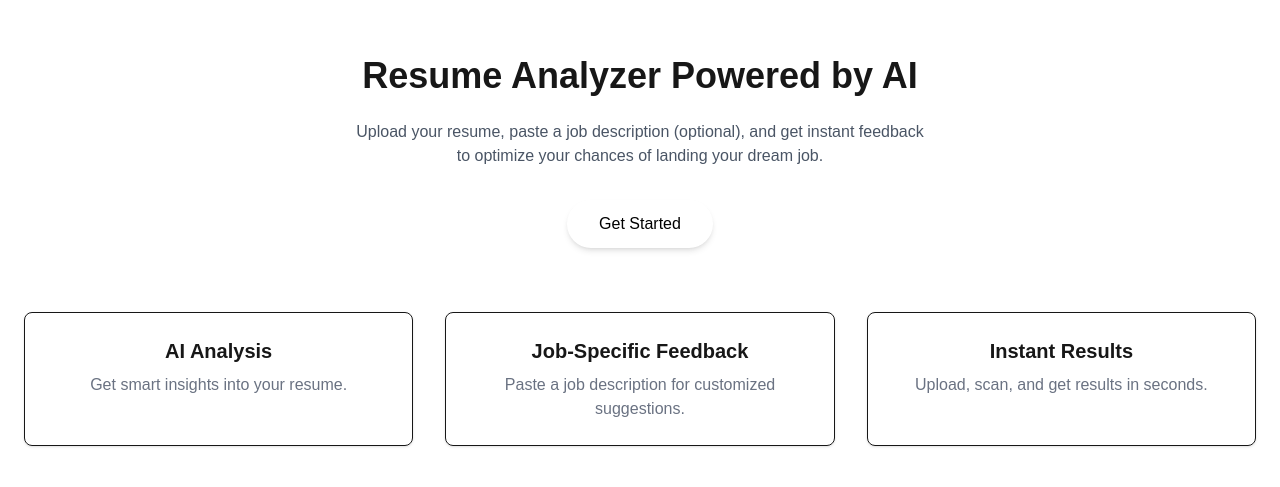
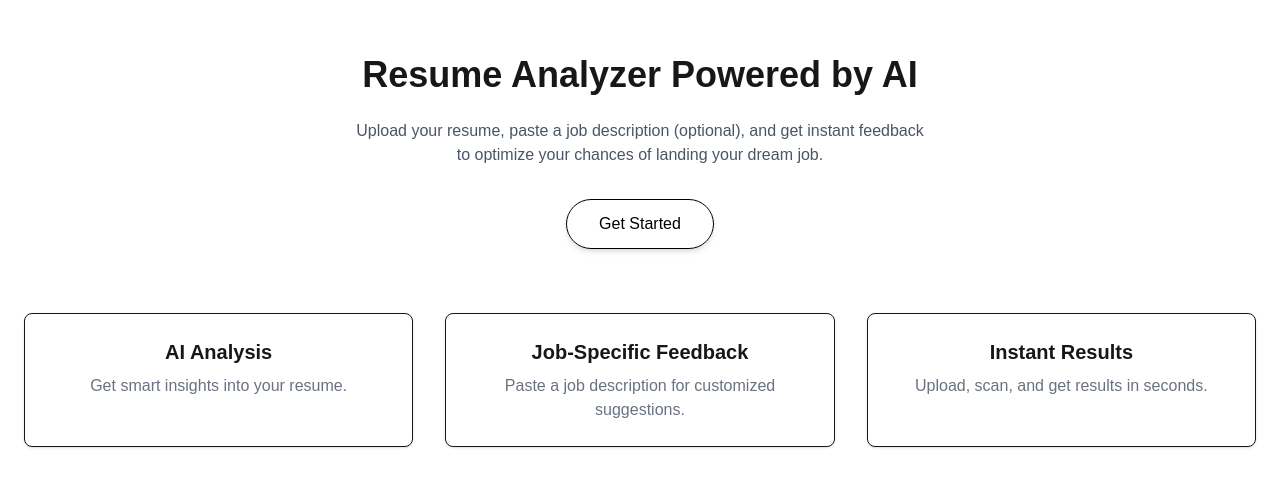
Before and after one commit to Jafarscript/resume-analyzer, a Next.js app: page / in a window 1280 px wide. Shown: the part 149-636 px from the top of the page. Built offline with nearby package versions, Linux system fonts and the light colour scheme.

Commit message:
feat: add background color

```diff
--- a/components/LandingPage.tsx
+++ b/components/LandingPage.tsx
@@ -2,7 +2,7 @@ import Link from "next/link";
 
 export default function Home() {
   return (
-    <main className="flex flex-col items-center justify-center min-h-screen px-6 text-center">
+    <main className="flex flex-col items-center pt-20 lg:pt-0 justify-center min-h-screen px-6 text-center bg-white">
       <h1 className="text-4xl font-bold mb-6">
         Resume Analyzer Powered by AI
       </h1>
@@ -10,7 +10,7 @@ export default function Home() {
         Upload your resume, paste a job description (optional), and get instant feedback to optimize your chances of landing your dream job.
       </p>
       <Link href="/resume">
-        <button className="bg-primary text-black cursor-pointer rounded-full px-8 py-3 shadow-md hover:bg-primary-dark">
+        <button className="text-black border cursor-pointer rounded-full px-8 py-3 shadow-md">
           Get Started
         </button>
       </Link>
@@ -27,7 +27,7 @@ export default function Home() {
 
 function FeatureCard({ title, description }: { title: string; description: string }) {
   return (
-    <div className="border p-6 rounded-lg shadow-sm">
+    <div className="border p-6 rounded-lg shadow-sm bg-white">
       <h3 className="text-xl font-semibold mb-2">{title}</h3>
       <p className="text-gray-500">{description}</p>
     </div>
--- a/components/ResumeAnalysis.tsx
+++ b/components/ResumeAnalysis.tsx
@@ -33,7 +33,7 @@ const ResumeAnalysis = () => {
   };
 
   return (
-    <section className="px-4 py-6">
+    <section className="px-4 py-6 bg-white">
       <BackToHomeButton text="Back to Home" />
       {loading && (
         <div className="fixed top-0 left-0 right-0 bottom-0 bg-white/70 flex items-center justify-center z-50">
--- a/components/ResumeFeedback.tsx
+++ b/components/ResumeFeedback.tsx
@@ -20,7 +20,7 @@ const ResumeFeedback = ({ feedback = [] }: { feedback: any[] }) => {
   }
 
   return (
-    <div className="rounded-lg border border-gray-200 bg-white p-6 shadow-lg">
+    <div className="rounded-lg border border-gray-200 bg-[#F7F7F7] p-6 shadow-lg">
       {feedback.map((section, index) => (
         <div key={index} className="border-b last:border-none">
           <button
```
